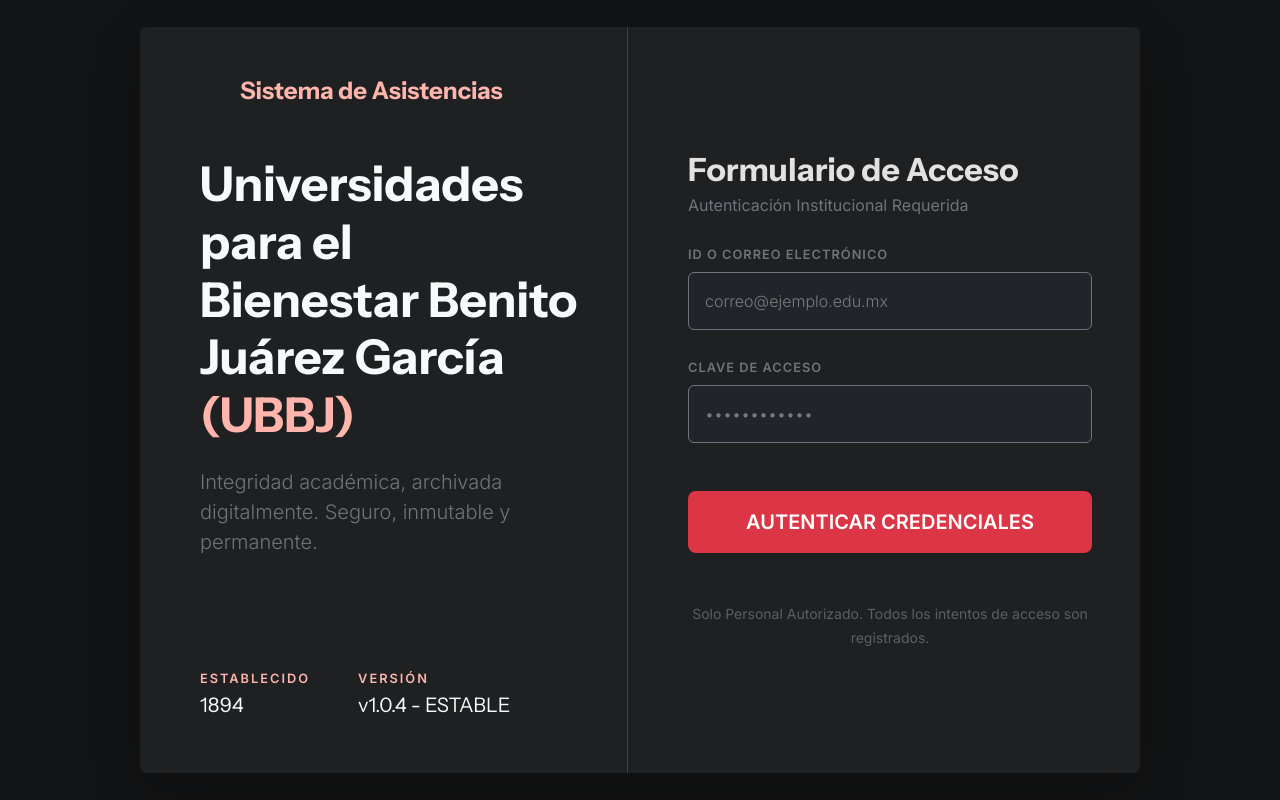
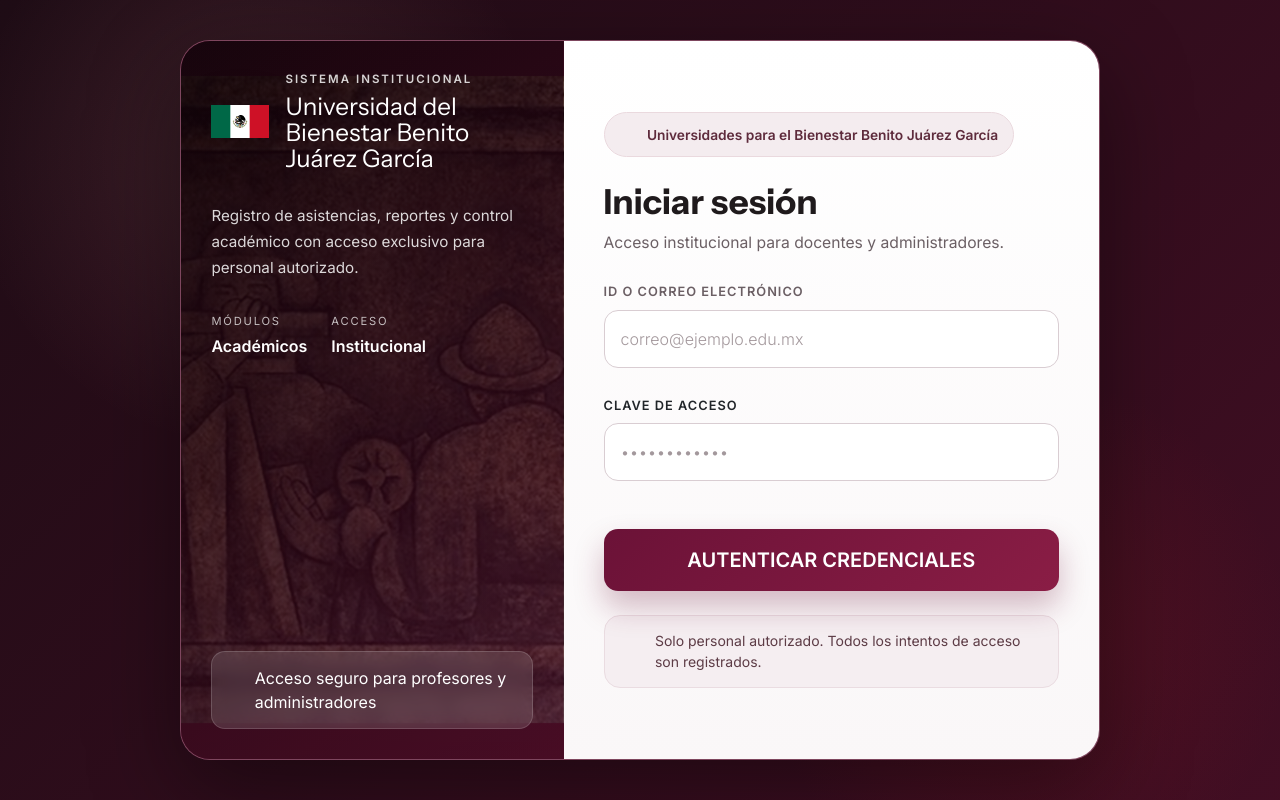
Before and after one commit to JoseDev155/Sistema-De-Asistencias-UBBJ, a React (Vite) app in the folder frontend/: page /login in a window 1280 px wide. Built offline with nearby package versions, Linux system fonts and the light colour scheme; no server answers.

Commit message:
Nuevo: Implementar nueva interfaz de Login en el frontend

```diff
--- a/frontend/src/components/LoginHeroPanel.jsx
+++ b/frontend/src/components/LoginHeroPanel.jsx
@@ -1,28 +1,40 @@
+import mexicoLogo from '@/assets/mexico.svg';
+import bannerImage from '@/assets/Banner_UBBJ.png';
+
 export default function LoginHeroPanel() {
   return (
-    <div className="d-none d-lg-flex flex-column justify-content-between p-5 text-light" style={{ borderRight: '1px solid #3e4042' }}>
-      <div>
-        <div className="d-flex align-items-center mb-4">
-          <span className="material-symbols-outlined fs-2 text-primary me-2">account_balance</span>
-          <h4 className="headline fw-bold mb-0 text-primary">Sistema de Asistencias</h4>
+    <div
+      className="login-hero d-none d-lg-flex"
+      style={{ backgroundImage: `linear-gradient(145deg, rgba(18, 4, 10, 0.9), rgba(86, 14, 42, 0.72)), url(${bannerImage})` }}
+    >
+      <div className="login-hero-inner">
+        <div className="login-hero-brand">
+          <img src={mexicoLogo} alt="UBBJ" className="login-hero-logo" />
+          <div>
+            <p className="login-hero-kicker mb-1">Sistema institucional</p>
+            <h1 className="login-hero-title mb-0">Universidad del Bienestar Benito Juárez García</h1>
+          </div>
         </div>
-        <h1 className="headline display-5 fw-bold mt-5">
-          Universidades para el Bienestar Benito Juárez García <br />
-          <span className="text-primary">(UBBJ)</span>
-        </h1>
-        <p className="mt-4 text-secondary fs-5" style={{ fontWeight: 300 }}>
-          Integridad académica, archivada digitalmente. Seguro, inmutable y permanente.
+
+        <p className="login-hero-copy mb-0">
+          Registro de asistencias, reportes y control académico con acceso exclusivo para personal autorizado.
         </p>
+
+        <div className="login-hero-stats">
+          <div>
+            <span className="login-hero-stat-label">Módulos</span>
+            <strong>Académicos</strong>
+          </div>
+          <div>
+            <span className="login-hero-stat-label">Acceso</span>
+            <strong>Institucional</strong>
+          </div>
+        </div>
       </div>
-      <div className="d-flex gap-5 mt-5 pt-5">
-        <div>
-          <p className="text-primary fw-bold text-uppercase mb-1" style={{ fontSize: '0.8rem', letterSpacing: '2px' }}>Establecido</p>
-          <h5 className="headline text-light">1894</h5>
-        </div>
-        <div>
-          <p className="text-primary fw-bold text-uppercase mb-1" style={{ fontSize: '0.8rem', letterSpacing: '2px' }}>Versión</p>
-          <h5 className="headline text-light">v1.0.4 - ESTABLE</h5>
-        </div>
+
+      <div className="login-hero-footer">
+        <span className="material-symbols-outlined">lock</span>
+        <span>Acceso seguro para profesores y administradores</span>
       </div>
     </div>
   );
--- a/frontend/src/components/PasswordField.jsx
+++ b/frontend/src/components/PasswordField.jsx
@@ -8,12 +8,28 @@
   onChange,
   placeholder = '••••••••••••',
   required = true,
+  variant = 'dark',
 }) {
   const [showPassword, setShowPassword] = useState(false);
+  const isLight = variant === 'light';
+
+  const labelClassName = isLight
+    ? 'text-dark text-uppercase fw-bold'
+    : 'text-secondary text-uppercase fw-bold';
+
+  const controlClassName = isLight
+    ? 'p-3 pe-5 login-input-light'
+    : 'bg-dark text-light border-secondary p-3 pe-5';
+
+  const controlStyle = isLight
+    ? { paddingRight: '3rem' }
+    : { paddingRight: '3rem' };
+
+  const toggleColor = isLight ? 'var(--primary)' : 'var(--secondary)';
 
   return (
     <Form.Group className="mb-4">
-      <Form.Label className="text-secondary text-uppercase fw-bold" style={{ fontSize: '0.8rem', letterSpacing: '1px' }}>
+      <Form.Label className={labelClassName} style={{ fontSize: '0.8rem', letterSpacing: '1px' }}>
         {label}
       </Form.Label>
       <div className="position-relative">
@@ -21,11 +37,11 @@
           id={id}
           type={showPassword ? 'text' : 'password'}
           placeholder={placeholder}
-          className="bg-dark text-light border-secondary p-3 pe-5"
+          className={controlClassName}
           value={value}
           onChange={onChange}
           required={required}
-          style={{ paddingRight: '3rem' }}
+          style={controlStyle}
         />
         <button
           type="button"
@@ -38,7 +54,7 @@
             background: 'none',
             border: 'none',
             cursor: 'pointer',
-            color: 'var(--secondary)',
+            color: toggleColor,
             opacity: 0.75,
             lineHeight: 1,
             padding: 0,
--- a/frontend/src/index.css
+++ b/frontend/src/index.css
@@ -6,6 +6,7 @@
 :root {
   --primary:          #a82020;
   --primary-light:    #ffb4ac;
+  --login-bg:         #5a1231;
   --secondary:        #e2e2e6;
   --background:       #121314;
   --surface:          #1e2022;
@@ -233,6 +234,11 @@
   height: 100%;
 }
 
+.module-card-compact {
+  padding: 1rem 1rem 0.95rem;
+  border-radius: 11px;
+}
+
 .module-card:hover {
   border-color: var(--primary-light);
   background: var(--surface-raised);
@@ -251,9 +257,19 @@
   margin-bottom: 1rem;
 }
 
+.module-card-icon-compact {
+  width: 38px;
+  height: 38px;
+  margin-bottom: 0.75rem;
+}
+
 .module-card-icon .material-symbols-outlined {
   font-size: 1.5rem;
   color: var(--primary-light);
+}
+
+.module-card-icon-compact .material-symbols-outlined {
+  font-size: 1.15rem;
 }
 
 .module-card-title {
@@ -264,10 +280,21 @@
   margin-bottom: 0.3rem;
 }
 
+.module-card-title-compact {
+  font-size: 0.84rem;
+  line-height: 1.15;
+  margin-bottom: 0.22rem;
+}
+
 .module-card-desc {
   font-size: 0.78rem;
   color: var(--on-surface-dim);
   line-height: 1.4;
+}
+
+.module-card-desc-compact {
+  font-size: 0.69rem;
+  line-height: 1.25;
 }
 
 /* ─── Tablas CRUD ───────────────────────────────────────────── */
@@ -323,6 +350,251 @@
 }
 
 .page-header-back:hover { color: var(--primary-light); }
+
+/* ─── Dashboard home ───────────────────────────────────────── */
+.dashboard-welcome {
+  max-width: 920px;
+}
+
+.dashboard-welcome-title {
+  font-size: clamp(1.55rem, 1.9vw, 1.9rem) !important;
+}
+
+.dashboard-welcome-subtitle {
+  font-size: 0.84rem !important;
+}
+
+/* ─── Login screen ─────────────────────────────────────────── */
+.login-page {
+  min-height: 100vh;
+  padding: 1.5rem;
+  background-color: var(--login-bg);
+  background-position: center;
+  background-size: cover;
+  background-repeat: no-repeat;
+  position: relative;
+}
+
+.login-page::before {
+  content: '';
+  position: absolute;
+  inset: 0;
+  background:
+    radial-gradient(circle at 20% 20%, rgba(255, 180, 172, 0.12), transparent 24%),
+    radial-gradient(circle at 80% 80%, rgba(168, 32, 32, 0.2), transparent 22%),
+    linear-gradient(135deg, rgba(11, 10, 12, 0.76), rgba(43, 10, 22, 0.52));
+}
+
+.login-shell {
+  position: relative;
+  z-index: 1;
+  max-width: 920px;
+  min-height: 620px;
+  height: min(720px, calc(100vh - 3rem));
+  border-radius: 30px;
+  overflow: hidden;
+  background: var(--login-bg);
+  border: 1px solid rgba(255, 255, 255, 0.22);
+  box-shadow: 0 28px 90px rgba(0, 0, 0, 0.42);
+  backdrop-filter: blur(18px);
+}
+
+.login-hero {
+  position: relative;
+  min-height: 100%;
+  height: 100%;
+  padding: 1.9rem;
+  color: #fff;
+  background-position: center;
+  background-size: cover;
+  background-repeat: no-repeat;
+  display: flex;
+  flex-direction: column;
+  justify-content: space-between;
+}
+
+.login-hero::after {
+  content: '';
+  position: absolute;
+  inset: 0;
+  background: linear-gradient(180deg, rgba(0, 0, 0, 0.1), rgba(0, 0, 0, 0.18));
+}
+
+.login-hero-inner,
+.login-hero-footer {
+  position: relative;
+  z-index: 1;
+}
+
+.login-hero-brand {
+  display: flex;
+  align-items: center;
+  gap: 1rem;
+  margin-bottom: 2rem;
+}
+
+.login-hero-logo {
+  width: 58px;
+  height: 58px;
+  object-fit: contain;
+  flex-shrink: 0;
+  filter: drop-shadow(0 6px 20px rgba(0, 0, 0, 0.18));
+}
+
+.login-hero-kicker {
+  font-size: 0.72rem;
+  font-weight: 700;
+  letter-spacing: 2px;
+  text-transform: uppercase;
+  color: rgba(255, 255, 255, 0.82);
+}
+
+.login-hero-title {
+  font-size: clamp(1.45rem, 1.9vw, 2.05rem);
+  line-height: 1.08;
+  max-width: 17ch;
+}
+
+.login-hero-copy {
+  max-width: 34ch;
+  font-size: 0.95rem;
+  line-height: 1.7;
+  color: rgba(255, 255, 255, 0.84);
+}
+
+.login-hero-stats {
+  display: flex;
+  gap: 1.5rem;
+  margin-top: 2rem;
+}
+
+.login-hero-stats strong {
+  display: block;
+  font-size: 1rem;
+}
+
+.login-hero-stat-label {
+  display: block;
+  font-size: 0.7rem;
+  letter-spacing: 1.8px;
+  text-transform: uppercase;
+  color: rgba(255, 255, 255, 0.72);
+  margin-bottom: 0.25rem;
+}
+
+.login-hero-footer {
+  display: inline-flex;
+  align-items: center;
+  gap: 0.55rem;
+  align-self: flex-start;
+  padding: 0.85rem 1rem;
+  border-radius: 14px;
+  background: rgba(255, 255, 255, 0.12);
+  border: 1px solid rgba(255, 255, 255, 0.16);
+  backdrop-filter: blur(8px);
+}
+
+.login-hero-footer .material-symbols-outlined {
+  font-size: 1.1rem;
+}
+
+.login-form-panel {
+  background: linear-gradient(180deg, #ffffff, #faf7f8);
+  min-height: 100%;
+}
+
+.login-form-inner {
+  padding: 2.35rem 2.5rem;
+}
+
+.login-brand-chip {
+  display: inline-flex;
+  align-items: center;
+  gap: 0.7rem;
+  padding: 0.7rem 0.95rem;
+  border-radius: 999px;
+  background: #f4ecef;
+  border: 1px solid #ead9de;
+  color: #5e2b3c;
+  font-weight: 600;
+  font-size: 0.86rem;
+}
+
+.login-brand-chip .material-symbols-outlined {
+  font-size: 1rem;
+  color: var(--primary);
+}
+
+.login-title {
+  color: #1f1a1c;
+  font-size: clamp(1.9rem, 2.7vw, 2.55rem);
+}
+
+.login-subtitle {
+  color: #6b5f64;
+  font-size: 0.98rem;
+}
+
+.login-label {
+  color: #6b5f64;
+}
+
+.login-input-light {
+  background: #ffffff !important;
+  color: #171314 !important;
+  border: 1px solid #d9cdd2 !important;
+  border-radius: 14px !important;
+  box-shadow: none !important;
+}
+
+.login-input-light:focus {
+  border-color: var(--primary) !important;
+  box-shadow: 0 0 0 0.2rem rgba(168, 32, 32, 0.12) !important;
+}
+
+.login-input-light::placeholder {
+  color: #8d7f84 !important;
+  opacity: 0.8;
+}
+
+.login-submit {
+  background: linear-gradient(135deg, #6b1237, #8a1d45) !important;
+  border-radius: 14px !important;
+  box-shadow: 0 16px 30px rgba(107, 18, 55, 0.28);
+}
+
+.login-submit:hover {
+  background: linear-gradient(135deg, #7b173f, #9a2350) !important;
+}
+
+.login-bottom-note {
+  display: flex;
+  align-items: center;
+  gap: 0.65rem;
+  padding: 0.9rem 1rem;
+  border-radius: 16px;
+  background: #f5eef1;
+  color: #5d3c46;
+  border: 1px solid #eadce1;
+}
+
+.login-bottom-note .material-symbols-outlined {
+  color: var(--primary);
+}
+
+.login-mobile-logo {
+  width: 54px;
+  height: 54px;
+  object-fit: contain;
+}
+
+.login-mobile-kicker {
+  font-size: 0.72rem;
+  text-transform: uppercase;
+  letter-spacing: 1.7px;
+  color: var(--primary);
+  font-weight: 700;
+}
 
 /* ─── Attendance pagination ─────────────────────────────────── */
 .attendance-pagination {
@@ -392,4 +664,48 @@
   .main-content {
     margin-left: 0;
   }
+
+  .dashboard-welcome {
+    max-width: none;
+  }
+
+
+@media (min-width: 1200px) and (max-height: 850px) {
+  .main-content {
+    padding-top: 1.15rem;
+  }
+
+  .dashboard-welcome {
+    margin-bottom: 1rem !important;
+  }
 }
+  .login-page {
+    padding: 1rem;
+  }
+
+  .login-shell {
+    min-height: auto;
+    border-radius: 24px;
+    height: auto;
+  }
+
+  .login-form-inner {
+    padding: 2rem 1.35rem;
+  }
+}
+
+@media (max-width: 575.98px) {
+  .login-page {
+    padding: 0.75rem;
+  }
+
+  .login-form-inner {
+    padding: 1.5rem 1rem;
+  }
+
+  .login-brand-chip {
+    border-radius: 18px;
+    padding: 0.75rem 0.9rem;
+    line-height: 1.35;
+  }
+}
--- a/frontend/src/pages/LoginPage.jsx
+++ b/frontend/src/pages/LoginPage.jsx
@@ -5,6 +5,7 @@
 import { useAuth } from '@/context/AuthContext';
 import LoginHeroPanel from '@/components/LoginHeroPanel';
 import PasswordField from '@/components/PasswordField';
+import mexicoLogo from '@/assets/mexico.svg';
 
 export default function LoginPage() {
   const [email, setEmail] = useState('');
@@ -36,30 +37,43 @@
   };
 
   return (
-    <Container fluid className="vh-100 d-flex align-items-center justify-content-center" style={{ backgroundColor: 'var(--background)' }}>
-      <Row className="w-100 shadow-lg rounded overflow-hidden" style={{ maxWidth: '1000px', backgroundColor: 'var(--surface)' }}>
-        <Col lg={6}>
+    <Container
+      fluid
+      className="login-page d-flex align-items-center justify-content-center"
+      style={{ backgroundColor: 'var(--login-bg)' }}
+    >
+      <Row className="login-shell w-100 g-0 overflow-hidden">
+        <Col lg={5} className="d-none d-lg-block">
           <LoginHeroPanel />
         </Col>
 
-        <Col lg={6} xs={12} className="p-sm-5 p-4 d-flex align-items-center">
-          <div className="w-100">
-            <div className="mb-4 d-flex align-items-center d-lg-none">
-              <span className="material-symbols-outlined fs-4 text-primary me-2">account_balance</span>
-              <h5 className="headline fw-bold mb-0 text-primary">Sistema de Asistencias</h5>
+        <Col lg={7} xs={12} className="login-form-panel d-flex align-items-center">
+          <div className="login-form-inner w-100">
+            <div className="d-flex align-items-center gap-3 mb-4 d-lg-none">
+              <img src={mexicoLogo} alt="UBBJ" className="login-mobile-logo" />
+              <div>
+                <p className="login-mobile-kicker mb-0">Sistema institucional</p>
+                <h5 className="headline fw-bold mb-0">UBBJ</h5>
+              </div>
             </div>
-            <h2 className="headline fw-bold mb-1">Formulario de Acceso</h2>
-            <p className="text-secondary mb-4">Autenticación Institucional Requerida</p>
+
+            <div className="login-brand-chip mb-4">
+              <span className="material-symbols-outlined">account_balance</span>
+              <span>Universidades para el Bienestar Benito Juárez García</span>
+            </div>
+
+            <h2 className="login-title headline fw-bold mb-2">Iniciar sesión</h2>
+            <p className="login-subtitle mb-4">Acceso institucional para docentes y administradores.</p>
 
             {error && <Alert variant="danger">{error}</Alert>}
 
             <Form onSubmit={handleLogin}>
               <Form.Group className="mb-4">
-                <Form.Label className="text-secondary text-uppercase fw-bold" style={{ fontSize: '0.8rem', letterSpacing: '1px' }}>ID o Correo Electrónico</Form.Label>
+                <Form.Label className="text-uppercase fw-bold login-label" style={{ fontSize: '0.8rem', letterSpacing: '1px' }}>ID o Correo Electrónico</Form.Label>
                 <Form.Control
                   type="text"
                   placeholder="correo@ejemplo.edu.mx"
-                  className="bg-dark text-light border-secondary p-3"
+                  className="login-input login-input-light p-3"
                   value={email}
                   onChange={(e) => setEmail(e.target.value)}
                   required
@@ -71,18 +85,19 @@
                 label="Clave de Acceso"
                 value={password}
                 onChange={(e) => setPassword(e.target.value)}
+                variant="light"
               />
 
               <div className="d-grid mt-5">
-                <Button variant="danger" size="lg" type="submit" className="text-uppercase fw-bold border-0 p-3" disabled={loading}>
+                <Button variant="danger" size="lg" type="submit" className="login-submit text-uppercase fw-bold border-0 p-3" disabled={loading}>
                   {loading ? 'Autenticando...' : 'Autenticar credenciales'}
                 </Button>
               </div>
             </Form>
-            <div className="mt-5 text-center">
-              <small className="text-secondary opacity-75">
-                Solo Personal Autorizado. Todos los intentos de acceso son registrados.
-              </small>
+
+            <div className="login-bottom-note mt-4">
+              <span className="material-symbols-outlined">verified_user</span>
+              <small>Solo personal autorizado. Todos los intentos de acceso son registrados.</small>
             </div>
           </div>
         </Col>
```
Also changed, not shown: frontend/src/components/DashboardModuleCard.jsx (+5 -5 lines), frontend/src/pages/HomeDashboardPage.jsx (+5 -5 lines), frontend/src/assets/Banner_UBBJ.png (added), frontend/src/assets/mexico.svg (added).
